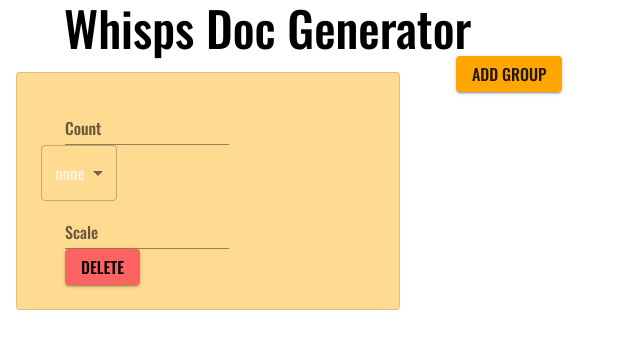
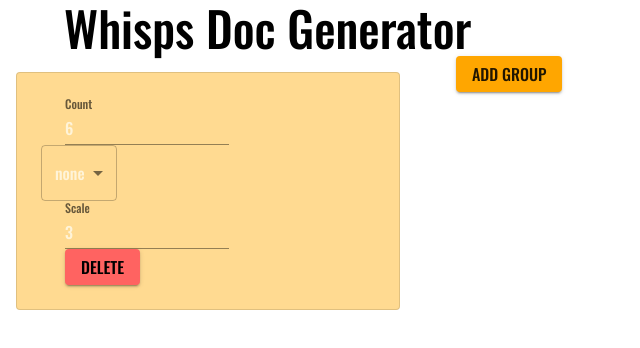
Before and after one commit to AutosaveDave/whisps-doc-generator, a React (Create React App) app: page / in a window 1280 px wide. Shown: the top 348 px of the page, without its empty margins (0-640 px from the left). Built offline with nearby package versions, Linux system fonts and the light colour scheme.

Commit message:
added functionality for count and scale fields

```diff
--- a/src/components/WhispsCount.js
+++ b/src/components/WhispsCount.js
@@ -1,11 +1,20 @@
 import React from "react";
 import { Stack, Container, TextField } from "@mui/material";
-
-export default function WhispsCount( {count} ) {
+import { useStrings } from "../context/StringsContext";
+export default function WhispsCount( {count, _index} ) {
+    const { changeGroupProps } = useStrings();
+    const handleChange = ( e ) => {
+        changeGroupProps( _index, { count: Number(e.target.value),} );
+    }
     return ( <>
         <Container>
             <Stack direction="row" alignItems={'center'}>
-                <TextField label="Count" variant="standard" />
+                <TextField
+                    label="Count"
+                    variant="standard"
+                    value={count}
+                    onChange={ handleChange }
+                />
             </Stack>
         </Container>
     </> );
--- a/src/components/WhispsScale.js
+++ b/src/components/WhispsScale.js
@@ -1,10 +1,19 @@
 import React from "react";
 import { Typography, Box, Container, TextField } from "@mui/material";
-
-export default function WhispsScale( {scale} ) {
+import { useStrings } from "../context/StringsContext";
+export default function WhispsScale( {scale, _index } ) {
+    const { changeGroupProps } = useStrings();
+    const handleChange = ( e ) => {
+        changeGroupProps( _index, { scale: Number(e.target.value),} );
+    }
     return ( <>
         <Container>
-            <TextField label='Scale' variant="standard"/>
+            <TextField
+                label='Scale'
+                variant="standard"
+                value={scale}
+                onChange={ handleChange }
+            />
         </Container>
     </> );
 }
--- a/src/components/WhispsString.js
+++ b/src/components/WhispsString.js
@@ -17,13 +17,13 @@ export default function WhispsString( {wString, _index} ) {
     console.log(wString);
     return ( <>
         <Paper variant='outlined' sx={{ m:2, padding:3, backgroundColor:'primary.light' }}>
-            <WhispsCount count={count}/>
+            <WhispsCount count={count} _index={_index}/>
             <WhispsMods _index={_index} preset={preset} presetSubmods={presetSubmods} mods={mods} />
-            <WhispsScale scale={scale}/>
-            <WhispsColor color={color}/>
-            <WhispsBehaviors behaviors={behaviors}/>
+            <WhispsScale scale={scale} _index={_index}/>
+            <WhispsColor color={color}  _index={_index}/>
+            <WhispsBehaviors behaviors={behaviors}  _index={_index}/>
             <WhispsSpawn spawnTop={spawnTop} spawnRight={spawnRight} spawnBottom={spawnBottom} spawnLeft={spawnLeft} />
-            <WhispsGroupString groupString={groupString}/>
+            <WhispsGroupString groupString={groupString} _index={_index}/>
             <RemoveWhispsGroupBtn _index={ _index }/>
         </Paper>
     </> );
```
